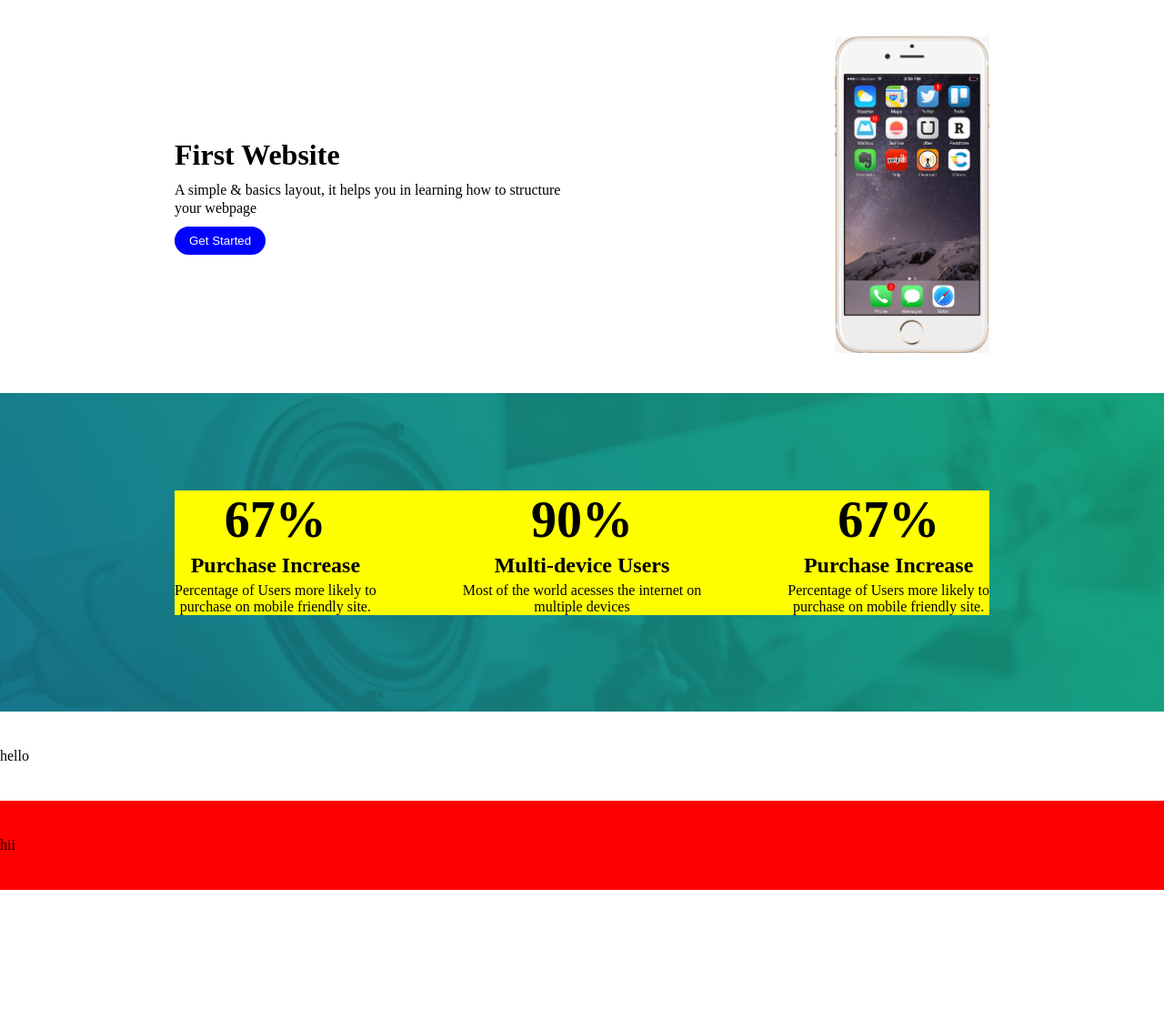
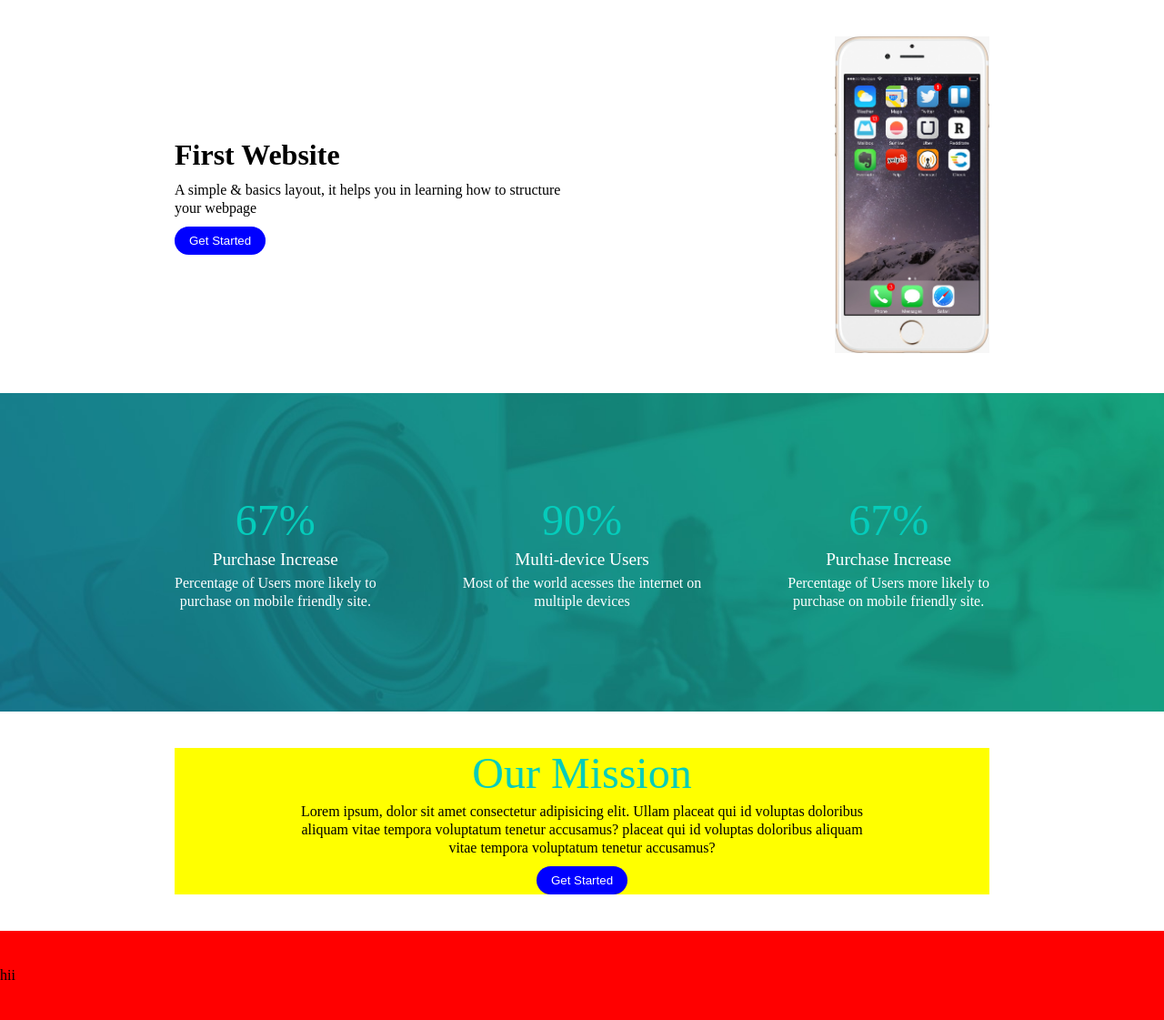
Before and after one commit to Foxlancerr/mobile-tech-site, a plain HTML site: page index.html in a window 1280 px wide. Shown: the whole page at 91% size. Before the commit the page ends 978 px from the top, so only its background shows below. Drawn offline with Linux system fonts and the light colour scheme.

Commit message:
next section is done

```diff
--- a/index.html
+++ b/index.html
@@ -33,22 +33,46 @@
             <div class="child">
               <h1>67%</h1>
               <h2>Purchase Increase</h2>
-                <p>Percentage of Users more likely to<br>purchase on mobile friendly site.</p>
+              <p>
+                Percentage of Users more likely to<br />purchase on mobile
+                friendly site.
+              </p>
             </div>
             <div class="child">
               <h1>90%</h1>
               <h2>Multi-device Users</h2>
-                <p>Most of the world acesses the internet on<br>multiple devices</p>
+              <p>
+                Most of the world acesses the internet on<br />multiple devices
+              </p>
             </div>
             <div class="child">
               <h1>67%</h1>
               <h2>Purchase Increase</h2>
-                <p>Percentage of Users more likely to<br>purchase on mobile friendly site.</p>
+              <p>
+                Percentage of Users more likely to<br />purchase on mobile
+                friendly site.
+              </p>
             </div>
           </div>
         </div>
       </header>
-      <header>hello</header>
+      <header>
+        <div class="container">
+          <div class="middle">
+            <div class="child">
+              <h1>Our Mission</h1>
+              <p>
+                Lorem ipsum, dolor sit amet consectetur adipisicing elit. Ullam
+                placeat qui id voluptas doloribus aliquam vitae tempora
+                voluptatum tenetur accusamus? placeat qui id voluptas doloribus aliquam vitae tempora
+                voluptatum tenetur accusamus?
+              </p>
+              <button class="btn">Get Started</button>
+            </div>
+          </div>
+        </div>
+      </header>
+
       <header>hii</header>
     </main>
   </body>
--- a/style.css
+++ b/style.css
@@ -8,6 +8,9 @@ button{
     outline: none;
     border: none;
     padding: 8px 16px;
+}
+p{
+    line-height: 20px;
 }
 header{
     padding: 40px 0px;
@@ -56,23 +59,43 @@ header:nth-child(2){
     justify-content: center;
 }
 .middle{
-    background-color: yellow;
     display: flex;
-    align-items: center;
     justify-content: space-between;
-    gap: 10px;
 }
 .middle h1{
-    font-size: 3.5rem;
+    color: #05ccbb;
+    font-weight: 300;
+    font-size: 3rem;
     margin-bottom: 5px;
     text-align: center;
 }
 .middle h2{
-    font-size: 1.5rem;
+    color: white;
+    font-weight: 200;
+    font-size: 1.2rem;
     text-align: center;
     margin-bottom:5px;
 }
 .middle p{
+    color: white;
     font-size: 1rem;
     text-align: center;
 }
+
+header:nth-child(3) .middle{
+    display: flex;
+    align-items: center;
+    background-color: yellow;
+    justify-content: center;
+}
+header:nth-child(3) .middle .child{
+    display: flex;
+    flex-direction: column;
+    align-items: center;
+}
+header:nth-child(3) .middle p{
+    color: black;
+    width: 70%;
+    text-align: center;
+   margin-bottom: 10px;
+}
```
Lines whose indentation alone changed are shown as unchanged.
